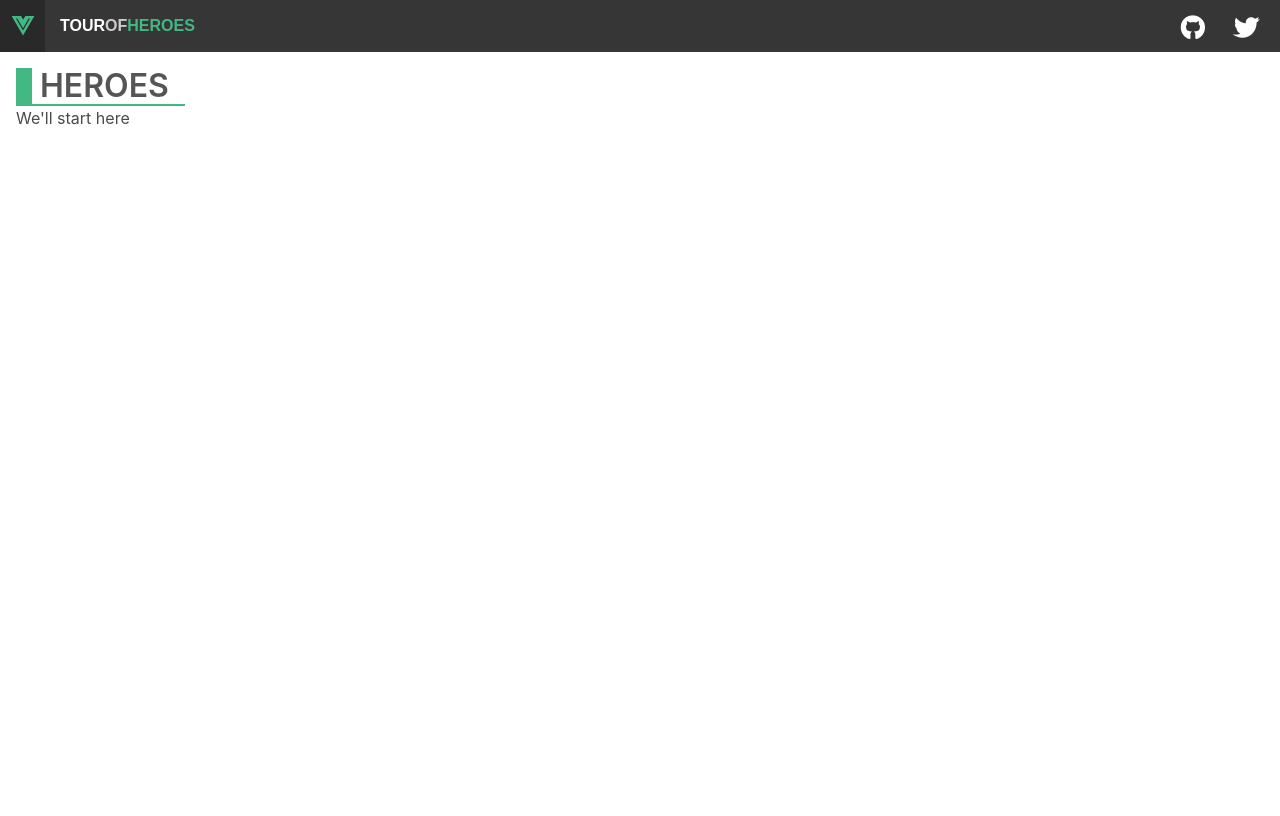
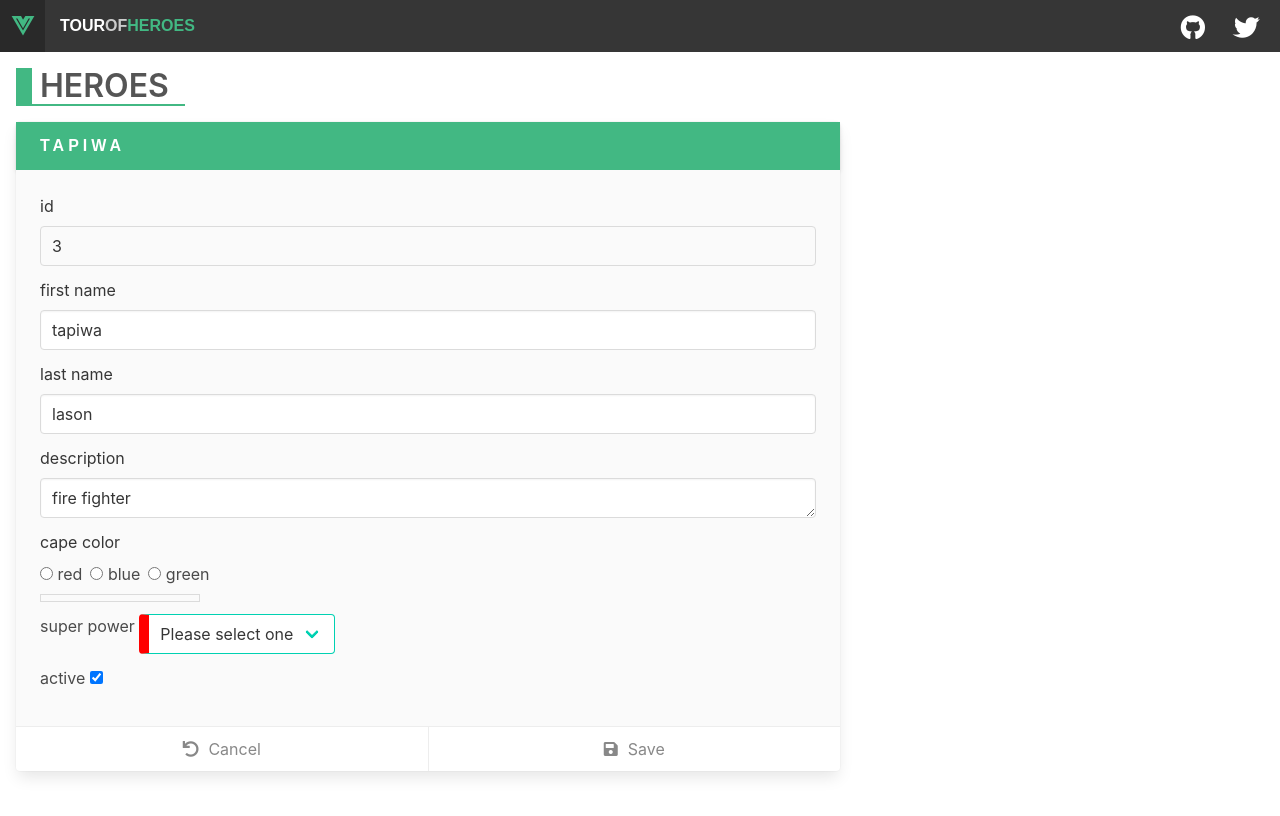
Before and after one commit to tapiwa03/hello-vue, a Vue app: page / in a window 1280 px wide. Shown: the top 816 px of the page. Built offline with nearby package versions, Linux system fonts and the light colour scheme.

Commit message:
add bindings to simple form

```diff
--- a/src/app.vue
+++ b/src/app.vue
@@ -1,19 +1,21 @@
 <template>
   <div id="app">
     <HeaderBar />
-    <div class="main-section content-title-group">
-      <h2 class="title">Heroes</h2>
-      <div>We'll start here</div>
+    <div class="main-section columns">
+      <main class="column">
+        <Heroes />
+      </main>
     </div>
   </div>
 </template>
 
 <script>
 import HeaderBar from '@/components/header-bar';
+import Heroes from '@/components/heroes';
 
 export default {
   name: 'App',
-  components: { HeaderBar },
+  components: { HeaderBar, Heroes },
 };
 </script>
 
--- /dev/null
+++ b/src/components/heroes.vue
@@ -0,0 +1,152 @@
+<template>
+  <div class="content-container">
+    <div class="section content-title-group">
+      <h2 class="title">Heroes</h2>
+    </div>
+    <div class="columns">
+      <div class="column is-8">
+        <div class="card edit-detail">
+          <header class="card-header">
+            <p class="card-header-title">{{ hero.firstName }}</p>
+          </header>
+          <div class="card-content">
+            <div class="content">
+              <div class="field">
+                <label class="label" for="id">id</label>
+                <label class="input" id="id" readonly>{{ hero.id }}</label>
+              </div>
+              <div class="field">
+                <label class="label" for="firstName">first name</label>
+                <input class="input" id="firstName" v-model="hero.firstName" />
+              </div>
+              <div class="field">
+                <label class="label" for="lastName">last name</label>
+                <input class="input" id="lastName" v-model="hero.lastName" />
+              </div>
+              <div class="field">
+                <label class="label" for="description">description</label>
+                <textarea
+                  class="input"
+                  id="description"
+                  type="text"
+                  v-model="hero.description"
+                />
+              </div>
+              <div class="field">
+                <label class="label">cape color</label>
+                <label class="radio" for="color-red">
+                  <input
+                    type="radio"
+                    id="color-red"
+                    value="red"
+                    v-model="hero.capeColor"
+                  />
+                  red
+                </label>
+                <label class="radio" for="color-blue">
+                  <input
+                    type="radio"
+                    id="color-blue"
+                    value="blue"
+                    v-model="hero.capeColor"
+                  />
+                  blue
+                </label>
+                <label class="radio" for="color-green">
+                  <input
+                    type="radio"
+                    id="color-green"
+                    value="green"
+                    v-model="hero.capeColor"
+                  />
+                  green
+                </label>
+                <div
+                  class="color-line"
+                  :style="{ 'background-color': hero.capeColor }"
+                ></div>
+              </div>
+              <div class="field">
+                <label for="power">
+                  super power
+                  <div class="select is-primary">
+                    <select
+                      id="power"
+                      v-model="hero.power"
+                      :class="{ invalid: !hero.power }"
+                      @keyup.esc="clearPower"
+                    >
+                      <option disabled value>Please select one</option>
+                      <option>Speed</option>
+                      <option>Flight</option>
+                      <option>Strength</option>
+                      <option>Invisibility</option>
+                    </select>
+                  </div>
+                </label>
+              </div>
+              <div class="field">
+                <label class="checkbox" for="active">
+                  active
+                  <input
+                    type="checkbox"
+                    class="is-primary"
+                    id="active"
+                    v-model="hero.active"
+                  />
+                </label>
+              </div>
+            </div>
+          </div>
+          <footer class="card-footer">
+            <button
+              class="link card-footer-item cancel-button"
+              @click="cancelHero"
+            >
+              <i class="fas fa-undo"></i>
+              <span>Cancel</span>
+            </button>
+            <button class="link card-footer-item" @click="saveHero">
+              <i class="fas fa-save"></i>
+              <span>Save</span>
+            </button>
+          </footer>
+        </div>
+        <div class="notification is-info">
+          <pre style="color: black">{{ message }}</pre>
+        </div>
+      </div>
+    </div>
+  </div>
+</template>
+
+<script>
+export default {
+  name: 'Heroes',
+  data() {
+    return {
+      hero: {
+        id: 3,
+        firstName: 'tapiwa',
+        lastName: 'lason',
+        description: 'fire fighter',
+        capeColor: '',
+        power: '',
+        active: true,
+      },
+      message: '',
+    };
+  },
+  methods: {
+    cancelHero() {
+      this.message = '';
+    },
+    saveHero() {
+      this.message = JSON.stringify(this.hero, null, '\n');
+    },
+    clearPower() {
+      this.hero.power = '';
+    },
+  },
+};
+</script>
```
